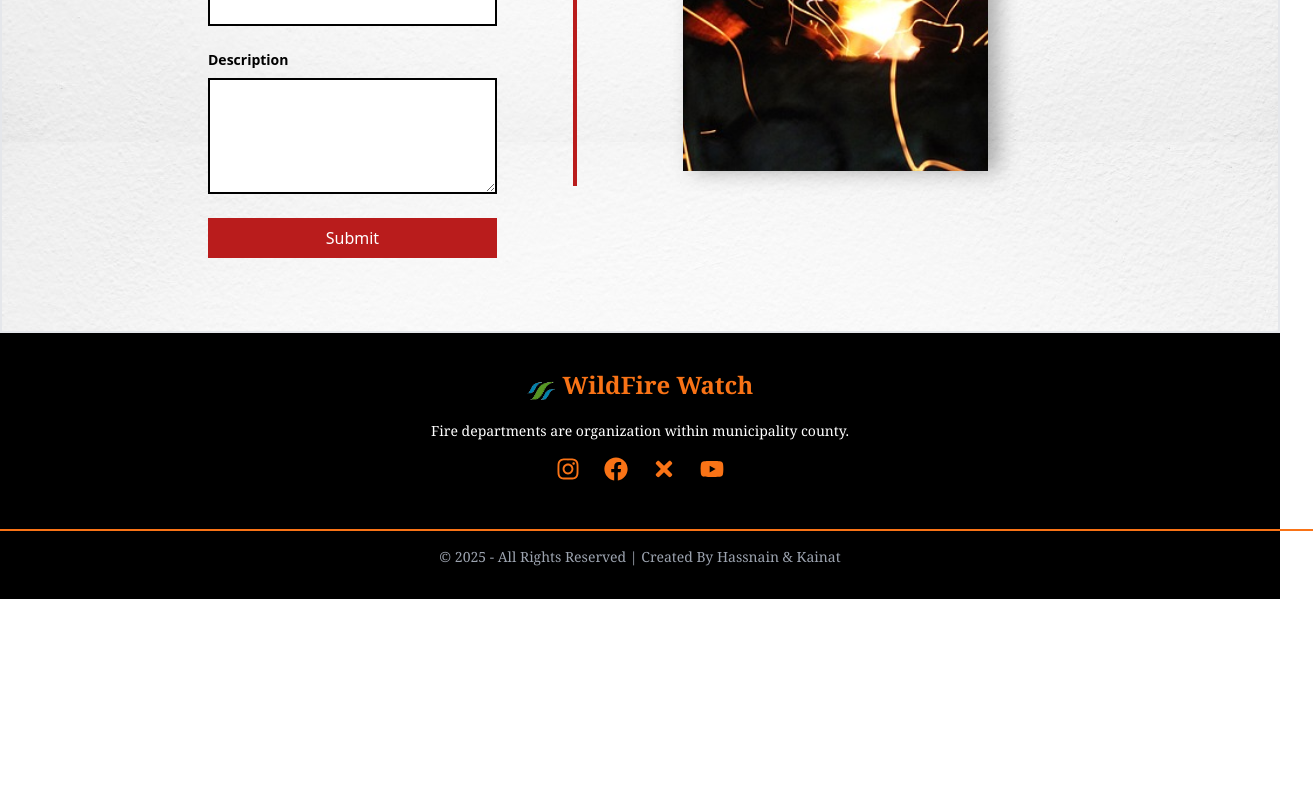
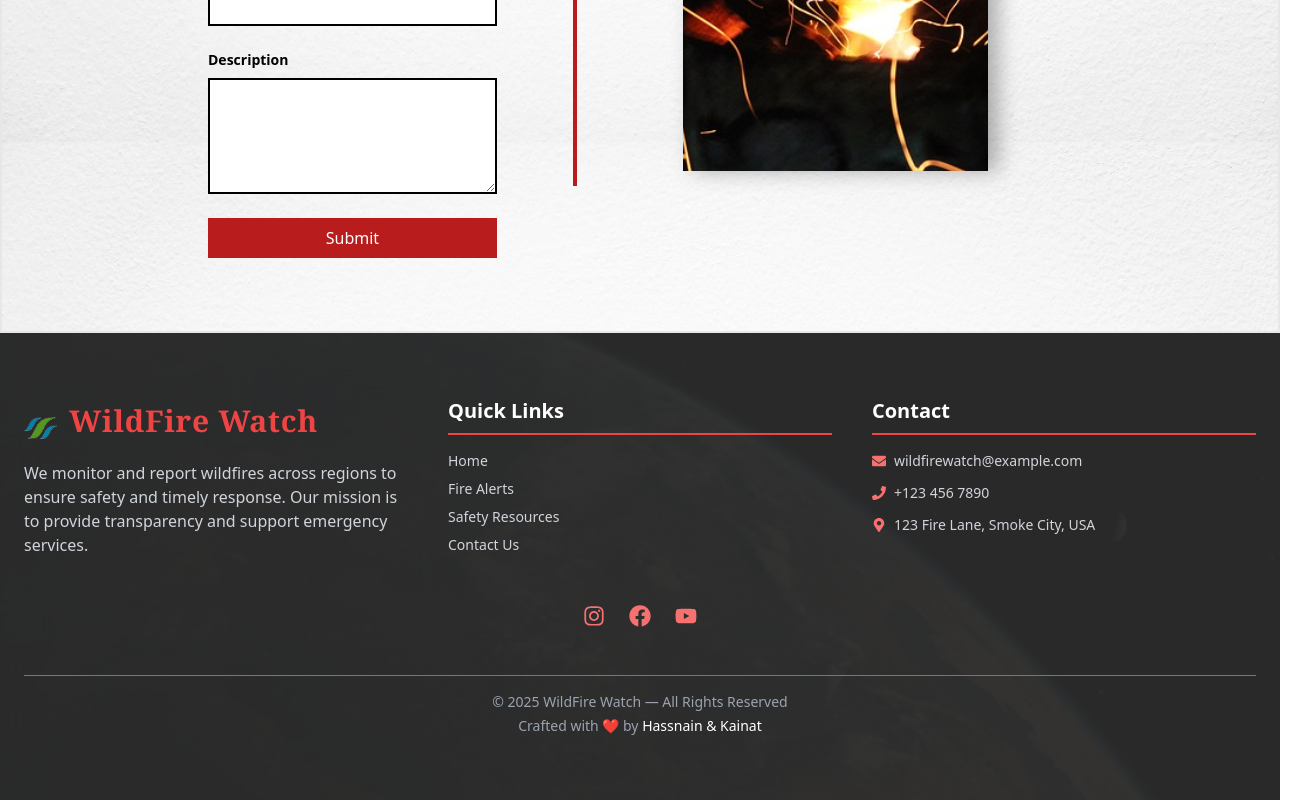
Before and after one commit to zargham101/wildfire, a React (Create React App) app in the folder frontend/: page /contactus in a window 1280 px wide. Shown: the part 791-1591 px from the top of the page, 1313 px wide, since content can reach past the window. Before the commit the page ends 1390 px from the top, so only its background shows below. Built offline with nearby package versions, Linux system fonts and the light colour scheme.

Commit message:
news api integration plus footer update

```diff
--- a/frontend/package.json
+++ b/frontend/package.json
@@ -5,6 +5,10 @@
   "dependencies": {
     "@emotion/react": "^11.14.0",
     "@emotion/styled": "^11.14.0",
+    "@fortawesome/fontawesome-svg-core": "^6.7.2",
+    "@fortawesome/free-brands-svg-icons": "^6.7.2",
+    "@fortawesome/free-solid-svg-icons": "^6.7.2",
+    "@fortawesome/react-fontawesome": "^0.2.2",
     "@mui/icons-material": "^6.4.4",
     "@react-oauth/google": "^0.12.1",
     "axios": "^1.7.9",
--- a/frontend/src/components/Carousel.jsx
+++ b/frontend/src/components/Carousel.jsx
@@ -1,52 +1,29 @@
 import React, { useState, useEffect } from "react";
+import { useNavigate } from "react-router-dom"; // for navigation to the detail page
+import axios from "axios";
 
 const Carousel = () => {
   const [expandedIndex, setExpandedIndex] = useState(null);
   const [scrollIndex, setScrollIndex] = useState(0);
   const [isScrolling, setIsScrolling] = useState(true);
+  const [news, setNews] = useState([]);
 
-  const cards = [
-    {
-      img: "/images/smoke-alarm.jpeg",
-      title: "Smoke Alarm",
-      text: "Install smoke alarms: Smoke alarms are essential for early fire detection. They help in detecting smoke and fire, giving you an early warning to evacuate and save lives.",
-    },
-    {
-      img: "/images/fire-escape.jpg",
-      title: "Fire Escape",
-      text: "Develop a fire escape plan: Having a well-rehearsed escape plan can save lives in case of an emergency. Make sure everyone knows the exits and how to escape safely.",
-    },
-    {
-      img: "/images/prevention.jpeg",
-      title: "Prevention",
-      text: "Store flammable materials safely: Keep flammable liquids and materials away from heat sources. Store them in proper containers and areas to reduce fire risk.",
-    },
-    {
-      img: "/images/vigilance.jpeg",
-      title: "Vigilance",
-      text: "Maintain electrical appliances: Regularly check appliances for damage and avoid overloading outlets. Also, ensure electrical wiring is in good condition to avoid fires.",
-    },
-    {
-      img: "/images/smoke-alarm.jpeg",
-      title: "Smoke Alarm",
-      text: "Install smoke alarms: Smoke alarms are essential for early fire detection. They help in detecting smoke and fire, giving you an early warning to evacuate and save lives.",
-    },
-    {
-      img: "/images/fire-escape.jpg",
-      title: "Fire Escape",
-      text: "Develop a fire escape plan: Having a well-rehearsed escape plan can save lives in case of an emergency. Make sure everyone knows the exits and how to escape safely.",
-    },
-    {
-      img: "/images/prevention.jpeg",
-      title: "Prevention",
-      text: "Store flammable materials safely: Keep flammable liquids and materials away from heat sources. Store them in proper containers and areas to reduce fire risk.",
-    },
-    {
-      img: "/images/vigilance.jpeg",
-      title: "Vigilance",
-      text: "Maintain electrical appliances: Regularly check appliances for damage and avoid overloading outlets. Also, ensure electrical wiring is in good condition to avoid fires.",
-    },
-  ];
+  const NEWS_API_KEY = "2e7991dbdd07498791097d5b0c925624"; // Your API Key
+  const navigate = useNavigate(); // Use the navigate hook for routing
+
+  // Fetch news data directly from NewsAPI with a search query for fire, disaster, emergency-related topics
+  useEffect(() => {
+    const fetchNews = async () => {
+      try {
+        const response = await axios.get(`https://newsapi.org/v2/everything?q=fire+emergency+natural+disaster+emergency+services&apiKey=${NEWS_API_KEY}`);
+        setNews(response.data.articles || []);
+      } catch (error) {
+        console.error("Error fetching news:", error);
+      }
+    };
+
+    fetchNews();
+  }, []);
 
   const toggleExpand = (index) => {
     if (expandedIndex === null || expandedIndex !== index) {
@@ -56,26 +33,33 @@ const Carousel = () => {
     }
     setExpandedIndex(expandedIndex === index ? null : index);
   };
+
   const handleScroll = (direction) => {
     if (direction === "left") {
       setScrollIndex((prevIndex) =>
-        prevIndex > 0 ? prevIndex - 1 : cards.length - 4
+        prevIndex > 0 ? prevIndex - 1 : news.length - 4
       );
     } else {
       setScrollIndex((prevIndex) =>
-        prevIndex < cards.length - 4 ? prevIndex + 1 : 0
+        prevIndex < news.length - 4 ? prevIndex + 1 : 0
       );
     }
   };
+
   useEffect(() => {
     if (isScrolling) {
       const interval = setInterval(() => {
-        setScrollIndex((prevIndex) => (prevIndex + 1) % (cards.length - 3));
+        setScrollIndex((prevIndex) => (prevIndex + 1) % (news.length - 3));
       }, 3000);
 
       return () => clearInterval(interval);
     }
-  }, [isScrolling]);
+  }, [isScrolling, news.length]);
+
+  // Handle news card click to navigate to the news detail page
+  const handleCardClick = (id) => {
+    navigate(`/news/${id}`);
+  };
 
   return (
     <div className="relative w-full overflow-hidden">
@@ -85,29 +69,30 @@ const Carousel = () => {
           transform: `translateX(-${(scrollIndex * 100) / 4}%)`,
         }}
       >
-        {cards.map((card, index) => (
+        {news.map((item, index) => (
           <div
             key={index}
             className="w-1/4 p-0 flex-shrink-0 bg-white shadow-lg m-2 transform transition-all ease-in-out duration-300 hover:scale-105 hover:shadow-xl"
             style={{ minWidth: "250px" }}
+            onClick={() => handleCardClick(index)} // Add onClick to each card
           >
             <div className="relative w-full h-48 overflow-hidden mb-4">
               <img
-                src={card.img}
-                alt={card.title}
+                src={item.urlToImage || "/images/placeholder.jpg"}  // Fallback to a placeholder if no image is found
+                alt={item.title}
                 className="w-full h-full object-cover"
               />
               <h3
-                className="absolute bottom-2 left-2  bg-opacity-60 text-white px-3 py-1 text-2xl rounded-md"
+                className="absolute bottom-2 left-2 bg-opacity-60 text-white px-3 py-1 text-2xl rounded-md"
                 style={{ fontFamily: "Bebas Neue, sans-serif" }}
               >
-                {card.title}
+                {item.title}
               </h3>
             </div>
             <p className="text-lg mt-2 ml-2 font-serif">
               {expandedIndex === index
-                ? card.text
-                : `${card.text.slice(0, 100)}...`}
+                ? item.description
+                : `${item.description?.slice(0, 100)}...`}  {/* Optional chaining for description */}
             </p>
             <button
               className="text-red-500 mt-2 ml-2 underline"
--- a/frontend/src/components/Footer.jsx
+++ b/frontend/src/components/Footer.jsx
@@ -1,42 +1,88 @@
 import React from "react";
-import { FaInstagram, FaFacebook, FaTimes, FaYoutube } from "react-icons/fa";
+import { FaInstagram, FaFacebook, FaYoutube, FaEnvelope, FaPhone, FaMapMarkerAlt } from "react-icons/fa";
 import { Link } from "react-router-dom";
 
 const Footer = () => {
   return (
-    <div className="bg-black text-white py-8">
-      <div className="max-w-screen-xl mx-auto flex flex-col items-center text-center">
-        <div className="flex items-center space-x-2 mb-4">
-          <img src="/images/logo.png" alt="FireZon Logo" className="h-10" />
-          <span className="text-orange-500 font-serif text-2xl font-bold">
-            WildFire Watch
-          </span>
+    <div className="relative text-white">
+      {/* Background GIF */}
+      <div className="absolute inset-0 z-0">
+        <img
+          src="/images/fire-background.gif" // Make sure this exists in public/images/
+          alt="Fire background"
+          className="w-full h-full object-cover opacity-20"
+        />
+      </div>
+
+      {/* Dark Overlay */}
+      <div className="absolute inset-0 bg-black bg-opacity-80 z-0"></div>
+
+      {/* Footer Content */}
+      <div className="relative z-10 max-w-screen-xl mx-auto px-6 py-16">
+        <div className="flex flex-col md:flex-row justify-between gap-10">
+
+          {/* Logo & Description */}
+          <div className="flex-1">
+            <div className="flex items-center space-x-3 mb-4">
+              <img src="/images/logo.png" alt="FireZon Logo" className="h-12" />
+              <span className="text-red-500 font-serif text-3xl font-bold tracking-wide">
+                WildFire Watch
+              </span>
+            </div>
+            <p className="text-gray-300 font-light">
+              We monitor and report wildfires across regions to ensure safety and timely response.
+              Our mission is to provide transparency and support emergency services.
+            </p>
+          </div>
+
+          {/* Quick Links */}
+          <div className="flex-1">
+            <h3 className="text-white text-xl font-semibold border-b-2 border-red-500 pb-2 mb-4">Quick Links</h3>
+            <ul className="space-y-2 text-sm text-gray-300">
+              <li><Link to="/" className="hover:text-red-400 transition">Home</Link></li>
+              <li><Link to="/alerts" className="hover:text-red-400 transition">Fire Alerts</Link></li>
+              <li><Link to="/resources" className="hover:text-red-400 transition">Safety Resources</Link></li>
+              <li><Link to="/contact" className="hover:text-red-400 transition">Contact Us</Link></li>
+            </ul>
+          </div>
+
+          {/* Contact Info */}
+          <div className="flex-1">
+            <h3 className="text-white text-xl font-semibold border-b-2 border-red-500 pb-2 mb-4">Contact</h3>
+            <ul className="space-y-3 text-sm text-gray-300">
+              <li className="flex items-center gap-2"><FaEnvelope className="text-red-400" /> wildfirewatch@example.com</li>
+              <li className="flex items-center gap-2"><FaPhone className="text-red-400" /> +123 456 7890</li>
+              <li className="flex items-center gap-2"><FaMapMarkerAlt className="text-red-400" /> 123 Fire Lane, Smoke City, USA</li>
+            </ul>
+          </div>
         </div>
-        <p className="text-sm mb-4 font-serif">
-          Fire departments are organization within municipality county.
-        </p>
-        <div className="flex space-x-6 mb-4">
-          <Link to="#" target="_blank" rel="noopener noreferrer" className="text-orange-500 hover:text-white">
-            <FaInstagram size={24} />
-          </Link>
-          <Link to="#" target="_blank" rel="noopener noreferrer" className="text-orange-500 hover:text-white">
-            <FaFacebook size={24} />
-          </Link>
-          <Link to="#" target="_blank" rel="noopener noreferrer" className="text-orange-500 hover:text-white">
-            <FaTimes size={24} />
-          </Link>
-          <Link to="https://www.youtube.com/" target="_blank" rel="noopener noreferrer" className="text-orange-500 hover:text-white">
-            <FaYoutube size={24} />
-          </Link>
+
+        {/* Social Icons */}
+        <div className="flex justify-center mt-12 space-x-6">
+          <SocialIcon icon={<FaInstagram size={22} />} url="#" />
+          <SocialIcon icon={<FaFacebook size={22} />} url="#" />
+          <SocialIcon icon={<FaYoutube size={22} />} url="https://www.youtube.com/" />
         </div>
-        <div className=" w-[1345px] border-t-2 border-orange-500 mt-8">
-          <div className="text-sm text-gray-400 pt-4 font-serif">
-            <p>&copy; 2025 - All Rights Reserved | Created By Hassnain & Kainat</p>
-          </div>
+
+        {/* Footer Bottom */}
+        <div className="mt-12 border-t border-red-500 pt-4 text-center text-sm text-gray-400">
+          <p>&copy; 2025 WildFire Watch — All Rights Reserved</p>
+          <p className="mt-1">Crafted with ❤️ by <span className="text-white">Hassnain & Kainat</span></p>
         </div>
       </div>
     </div>
   );
 };
 
+const SocialIcon = ({ icon, url }) => (
+  <Link
+    to={url}
+    target="_blank"
+    rel="noopener noreferrer"
+    className="text-red-400 hover:text-white transition transform hover:scale-125 duration-300"
+  >
+    {icon}
+  </Link>
+);
+
 export default Footer;
```
Also changed, not shown: frontend/src/App.js (+13 -6 lines), frontend/src/components/LandingPage.jsx (+11 -16 lines), frontend/src/components/NewsDetail.jsx (added, +55 -0 lines), frontend/public/images/fire-background.gif (added), 1 other file (tests, documents, lock files or other folders).
